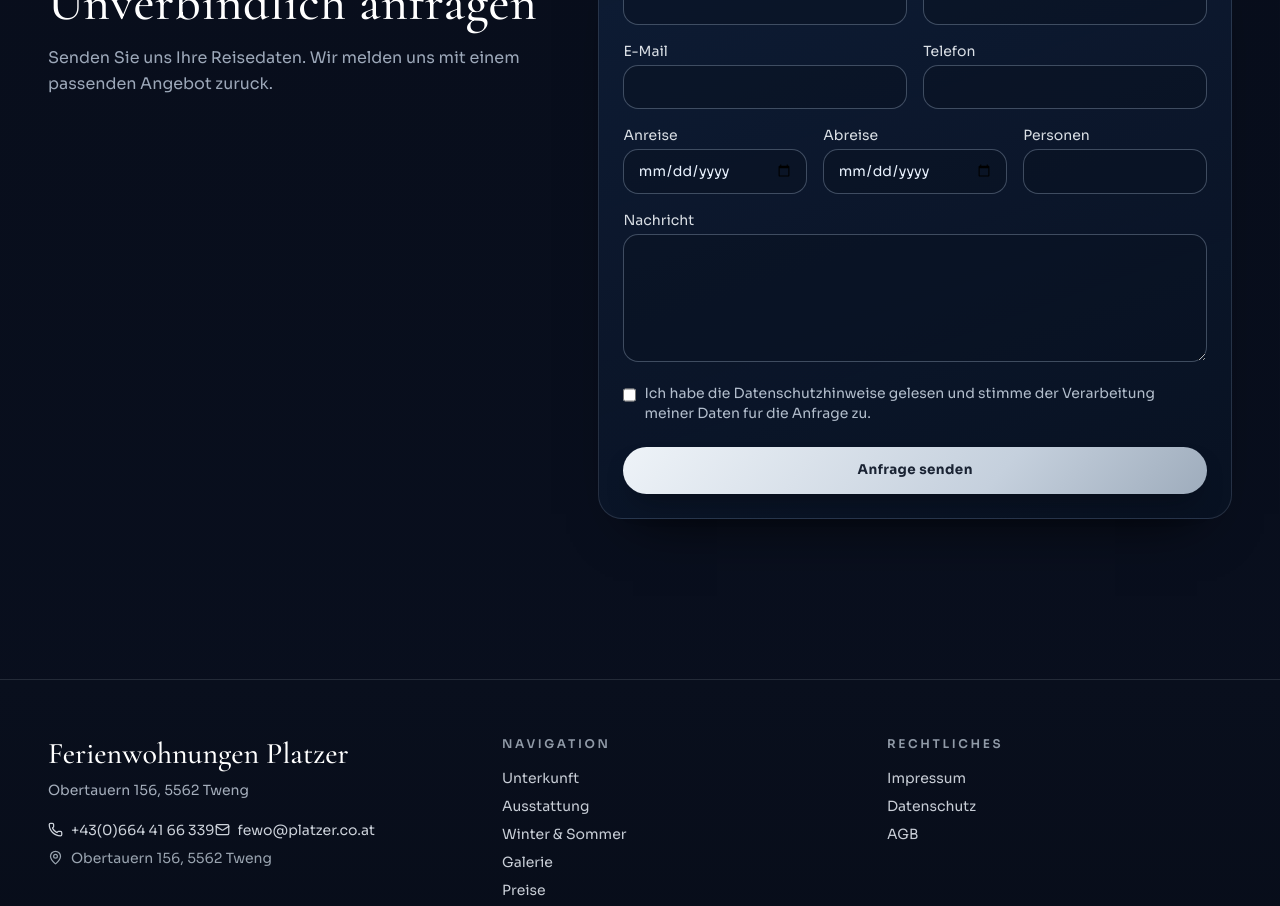
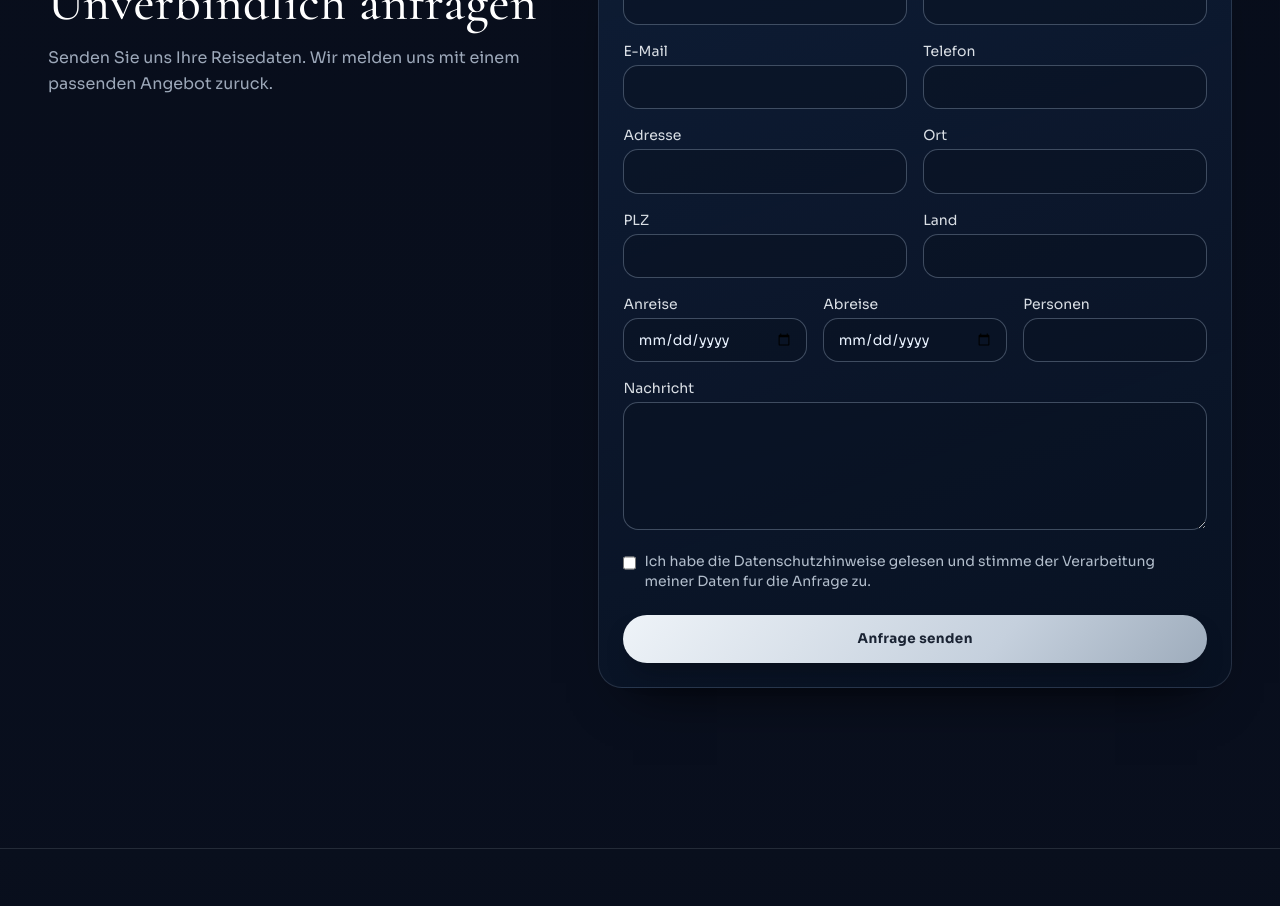
Before and after one commit to Loewenhoch/webseite-fewo, a Next.js app: page / in a window 1280 px wide. Shown: the part 5880-6786 px from the top of the page. Built offline with nearby package versions, Linux system fonts and the light colour scheme.

Commit message:
Website Update 24.03.2026 10:58:36,56

```diff
--- a/app/api/inquiry/route.ts
+++ b/app/api/inquiry/route.ts
@@ -11,6 +11,10 @@ type InquiryPayload = {
   lastName: string;
   email: string;
   phone: string;
+  streetAddress: string;
+  postalCode: string;
+  city: string;
+  country: string;
   arrival: string;
   departure: string;
   persons: string;
@@ -30,6 +34,10 @@ function readPayload(body: unknown): InquiryPayload {
     lastName: readString(source.lastName),
     email: readString(source.email),
     phone: readString(source.phone),
+    streetAddress: readString(source.streetAddress),
+    postalCode: readString(source.postalCode),
+    city: readString(source.city),
+    country: readString(source.country),
     arrival: readString(source.arrival),
     departure: readString(source.departure),
     persons: readString(source.persons),
@@ -52,6 +60,10 @@ function validatePayload(payload: InquiryPayload): string[] {
   }
 
   if (!payload.phone) errors.push("Telefon fehlt.");
+  if (!payload.streetAddress) errors.push("Adresse fehlt.");
+  if (!payload.postalCode) errors.push("PLZ fehlt.");
+  if (!payload.city) errors.push("Ort fehlt.");
+  if (!payload.country) errors.push("Land fehlt.");
   if (!payload.arrival) errors.push("Anreise fehlt.");
   if (!payload.departure) errors.push("Abreise fehlt.");
   if (payload.arrival && payload.departure && payload.arrival > payload.departure) {
@@ -82,6 +94,10 @@ function formatPlainText(payload: InquiryPayload): string {
     `Name: ${payload.firstName} ${payload.lastName}`,
     `E-Mail: ${payload.email}`,
     `Telefon: ${payload.phone}`,
+    `Adresse: ${payload.streetAddress}`,
+    `PLZ: ${payload.postalCode}`,
+    `Ort: ${payload.city}`,
+    `Land: ${payload.country}`,
     `Anreise: ${payload.arrival}`,
     `Abreise: ${payload.departure}`,
     `Personen: ${payload.persons}`,
@@ -102,6 +118,10 @@ function formatHtml(payload: InquiryPayload): string {
     `<tr><td><strong>Name</strong></td><td>${escapeHtml(fullName)}</td></tr>`,
     `<tr><td><strong>E-Mail</strong></td><td>${escapeHtml(payload.email)}</td></tr>`,
     `<tr><td><strong>Telefon</strong></td><td>${escapeHtml(payload.phone)}</td></tr>`,
+    `<tr><td><strong>Adresse</strong></td><td>${escapeHtml(payload.streetAddress)}</td></tr>`,
+    `<tr><td><strong>PLZ</strong></td><td>${escapeHtml(payload.postalCode)}</td></tr>`,
+    `<tr><td><strong>Ort</strong></td><td>${escapeHtml(payload.city)}</td></tr>`,
+    `<tr><td><strong>Land</strong></td><td>${escapeHtml(payload.country)}</td></tr>`,
     `<tr><td><strong>Anreise</strong></td><td>${escapeHtml(payload.arrival)}</td></tr>`,
     `<tr><td><strong>Abreise</strong></td><td>${escapeHtml(payload.departure)}</td></tr>`,
     `<tr><td><strong>Personen</strong></td><td>${escapeHtml(payload.persons)}</td></tr>`,
--- a/components/sections/inquiry-section.tsx
+++ b/components/sections/inquiry-section.tsx
@@ -11,6 +11,10 @@ type InquiryFormState = {
   lastName: string;
   email: string;
   phone: string;
+  streetAddress: string;
+  postalCode: string;
+  city: string;
+  country: string;
   arrival: string;
   departure: string;
   persons: string;
@@ -25,6 +29,10 @@ const initialForm: InquiryFormState = {
   lastName: "",
   email: "",
   phone: "",
+  streetAddress: "",
+  postalCode: "",
+  city: "",
+  country: "",
   arrival: "",
   departure: "",
   persons: "",
@@ -45,6 +53,10 @@ function validateForm(form: InquiryFormState): InquiryFormErrors {
   }
 
   if (!form.phone.trim()) errors.phone = "Bitte Telefonnummer eingeben.";
+  if (!form.streetAddress.trim()) errors.streetAddress = "Bitte Adresse eingeben.";
+  if (!form.postalCode.trim()) errors.postalCode = "Bitte PLZ eingeben.";
+  if (!form.city.trim()) errors.city = "Bitte Ort eingeben.";
+  if (!form.country.trim()) errors.country = "Bitte Land eingeben.";
   if (!form.arrival) errors.arrival = "Bitte Anreise waehlen.";
   if (!form.departure) errors.departure = "Bitte Abreise waehlen.";
 
@@ -176,6 +188,50 @@ export function InquirySection() {
                 </label>
               </div>
 
+              <div className="mt-4 grid gap-4 sm:grid-cols-2">
+                <label className="text-sm text-slate-100/90">
+                  Adresse
+                  <input
+                    className="form-input mt-1"
+                    value={form.streetAddress}
+                    onChange={(event) => setForm((prev) => ({ ...prev, streetAddress: event.target.value }))}
+                  />
+                  {errors.streetAddress ? <span className="mt-1 block text-xs text-red-300">{errors.streetAddress}</span> : null}
+                </label>
+
+                <label className="text-sm text-slate-100/90">
+                  Ort
+                  <input
+                    className="form-input mt-1"
+                    value={form.city}
+                    onChange={(event) => setForm((prev) => ({ ...prev, city: event.target.value }))}
+                  />
+                  {errors.city ? <span className="mt-1 block text-xs text-red-300">{errors.city}</span> : null}
+                </label>
+              </div>
+
+              <div className="mt-4 grid gap-4 sm:grid-cols-2">
+                <label className="text-sm text-slate-100/90">
+                  PLZ
+                  <input
+                    className="form-input mt-1"
+                    value={form.postalCode}
+                    onChange={(event) => setForm((prev) => ({ ...prev, postalCode: event.target.value }))}
+                  />
+                  {errors.postalCode ? <span className="mt-1 block text-xs text-red-300">{errors.postalCode}</span> : null}
+                </label>
+
+                <label className="text-sm text-slate-100/90">
+                  Land
+                  <input
+                    className="form-input mt-1"
+                    value={form.country}
+                    onChange={(event) => setForm((prev) => ({ ...prev, country: event.target.value }))}
+                  />
+                  {errors.country ? <span className="mt-1 block text-xs text-red-300">{errors.country}</span> : null}
+                </label>
+              </div>
+
               <div className="mt-4 grid gap-4 sm:grid-cols-3">
                 <label className="text-sm text-slate-100/90">
                   Anreise
```
